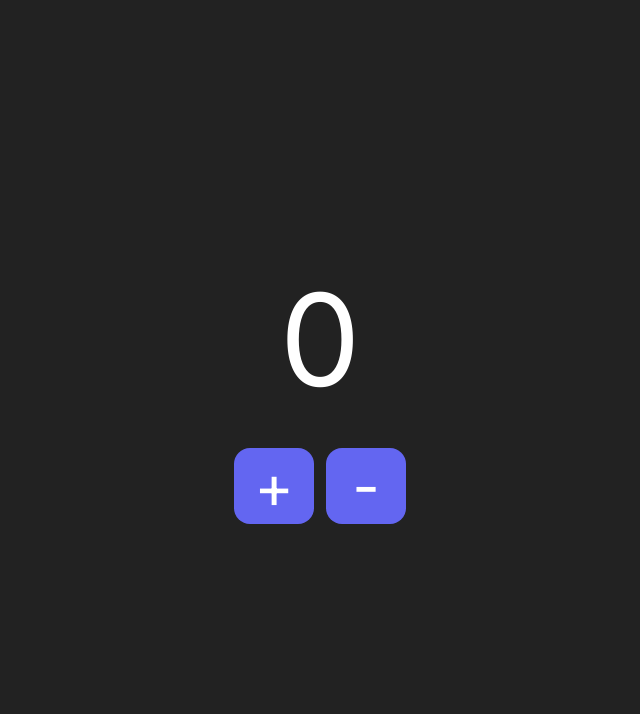
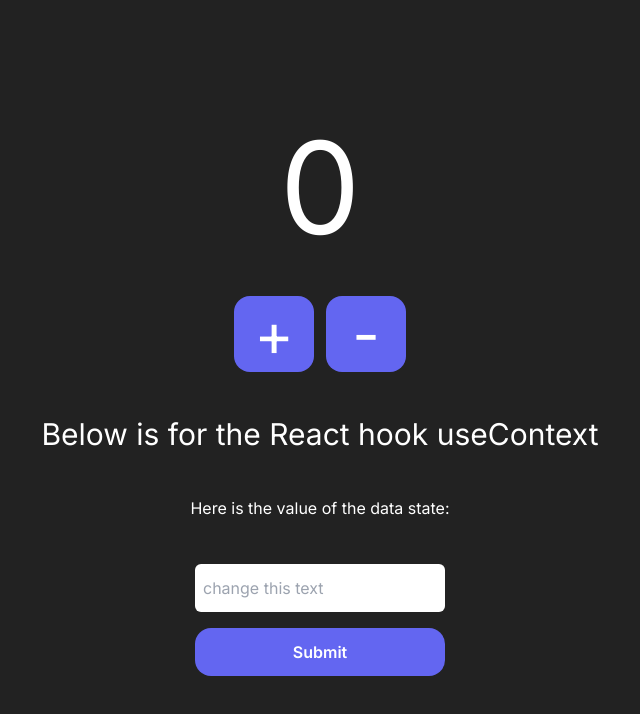
Before and after one commit to joseph-banaag/redux-sample, a Next.js app: page / in a window 1280 px wide. Shown: the top 714 px of the page, without its empty margins (320-960 px from the left). Built offline with nearby package versions, Linux system fonts and the light colour scheme.

Commit message:
added testing of useContext

```diff
--- /dev/null
+++ b/app/context/DataContext.tsx
@@ -0,0 +1,32 @@
+"use client"
+import { createContext, useContext, useState } from 'react';
+
+interface DataContextType {
+    data: string
+    setData: (data: string) => void
+}
+
+const DataContext = createContext<DataContextType | undefined>(undefined)
+
+export const DataContextProvider = ({ children }: { children: React.ReactNode }) => {
+    const [data, setData] = useState<string>("")
+
+    console.log(data)
+
+    return (
+        <DataContext.Provider value={{
+            data,
+            setData
+        }}>
+            {children}
+        </DataContext.Provider>
+    )
+}
+
+export const UseData = () => {
+    const context = useContext(DataContext)
+    if (context === undefined) {
+        throw new Error("UseData must be used within the DataProvider")
+    }
+    return context
+}
--- /dev/null
+++ b/app/context/DataStateValue.tsx
@@ -0,0 +1,31 @@
+import React from 'react'
+import { UseData } from "@/app/context/DataContext"
+
+
+export default function DataStateValue() {
+    const { setData, data } = UseData()
+
+
+    const handleSubmit = (e: any) => {
+        e?.preventDefault()
+        if (!data) {
+            alert("No new data was added to the state")
+        }
+        return
+    }
+
+    return (
+        <>
+            <form onSubmit={handleSubmit} className="flex flex-col gap-4">
+                <input
+                    type="text"
+                    onChange={(e) => setData(e.target.value)}
+                    value={data}
+                    className="px-2 py-3 rounded-md"
+                    placeholder="change this text"
+                />
+                <button type="submit" className="bg-indigo-500 p-3 rounded-2xl text-white font-semibold">Submit</button>
+            </form>
+        </>
+    )
+}
--- a/app/features/counter/Counter.tsx
+++ b/app/features/counter/Counter.tsx
@@ -5,6 +5,8 @@ import { increment, decrement, incrementByAmount } from "@/app/features/counter/
 export default function Counter() {
     const count = useAppSelector(state => state.counter.count)
     const dispatch = useAppDispatch()
+
+    console.log(count)
     return (
         <>
             <h1 className="text-9xl text-white text-center">{count}</h1>
--- a/app/features/counter/counterSlice.tsx
+++ b/app/features/counter/counterSlice.tsx
@@ -33,4 +33,5 @@ export const { increment, decrement, incrementByAmount } = counterSlice.actions
 
 export const selectCount = (state: RootState) => state.counter.count
 
+
 export default counterSlice.reducer
--- a/app/layout.tsx
+++ b/app/layout.tsx
@@ -2,6 +2,7 @@ import './globals.css'
 import type { Metadata } from 'next'
 import { Inter } from 'next/font/google'
 import * as React from "react"
+import { DataContextProvider } from "@/app/context/DataContext"
 
 const inter = Inter({ subsets: ['latin'] })
 
@@ -19,7 +20,9 @@ export default function RootLayout({
     <html lang="en">
       <body className={inter.className}>
         <React.StrictMode>
+          <DataContextProvider>
             {children}
+          </DataContextProvider>
         </React.StrictMode>
       </body>
     </html>
--- a/app/page.tsx
+++ b/app/page.tsx
@@ -1,13 +1,19 @@
 "use client"
 import Counter from "@/app/features/counter/Counter"
-import { store } from "./redux/store"
+import { store } from "@/app/redux/store"
 import { Provider } from "react-redux"
+import { UseData } from "@/app/context/DataContext"
+import DataStateValue from "@/app/context/DataStateValue"
 
 export default function Home() {
+  const { data } = UseData()
   return (
     <main className="w-full flex-col flex justify-center items-center min-h-screen gap-11">
       <Provider store={store}>
         <Counter />
+        <h1 className="text-3xl text-white">Below is for the React hook useContext</h1>
+        <p className="text-white">Here is the value of the data state: {data}</p>
+        <DataStateValue />
       </Provider>
     </main>
   )
```
